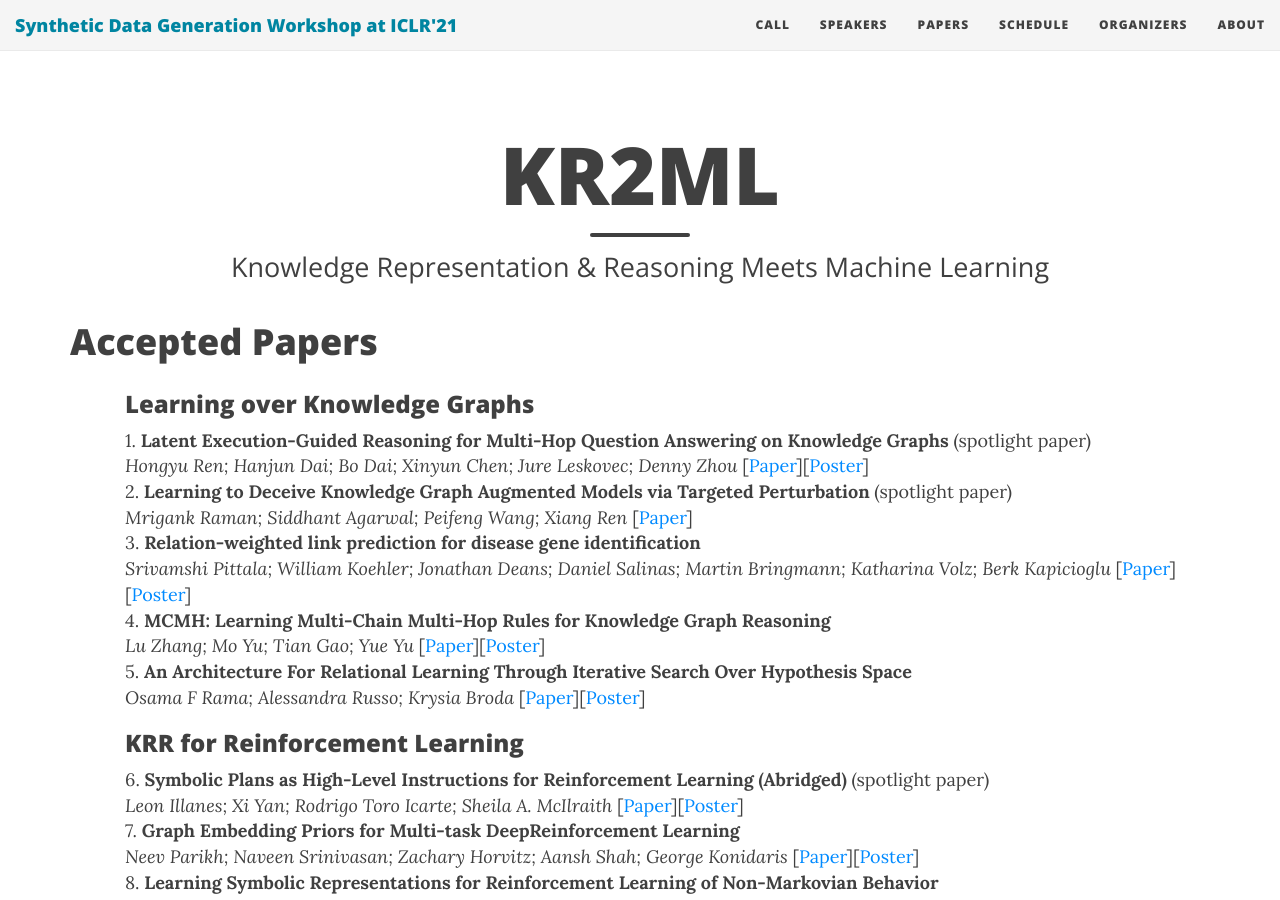
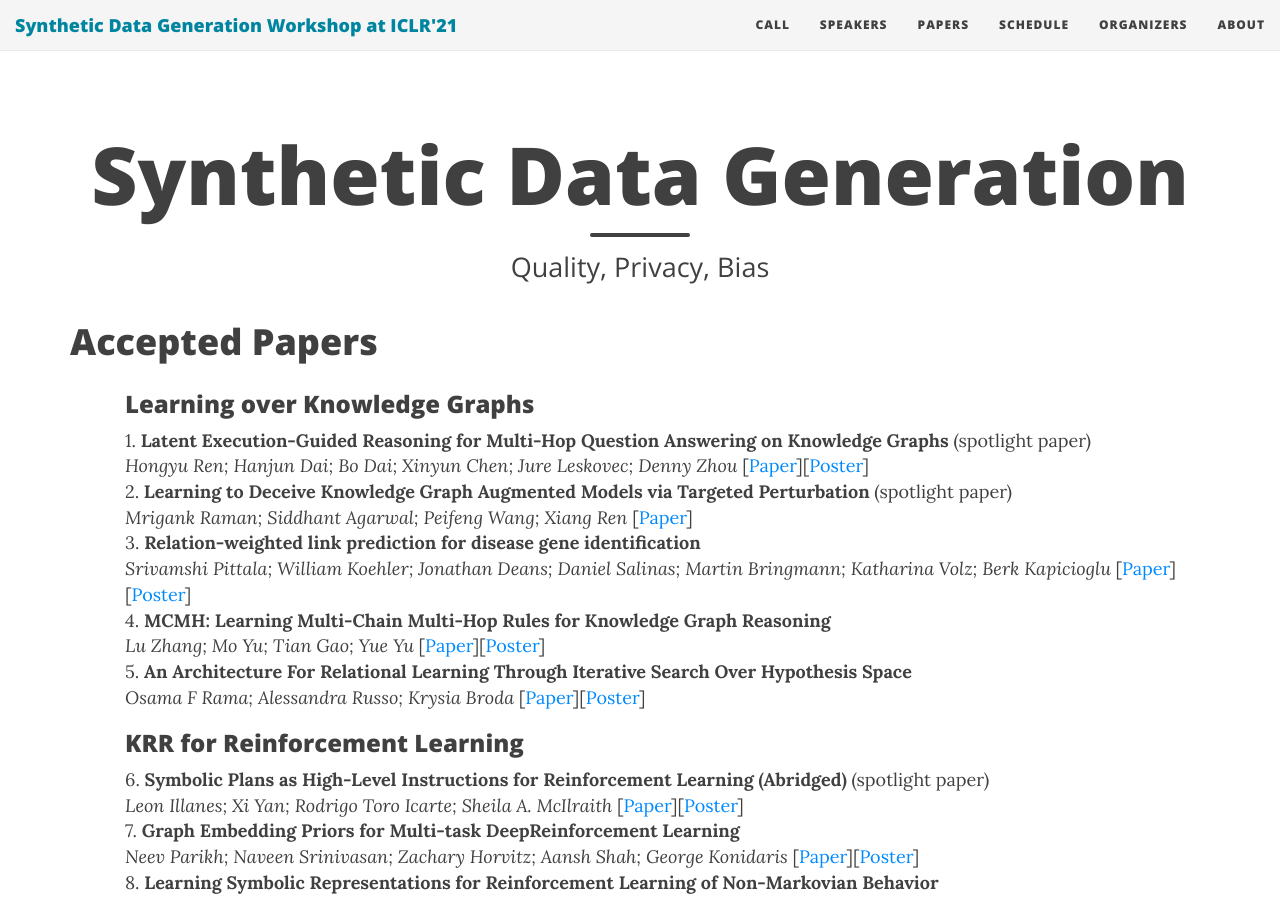
Before and after one commit to sdg-quality-privacy-bias/sdg-quality-privacy-bias.github.io, a Jekyll site: the page built from papers.md, in a window 1280 px wide and 900 px high. Built offline with Jekyll 4.4.1, drawn with Linux system fonts in a browser that asks for light colours; nearby versions of some CDN libraries.

```diff
--- a/papers.md
+++ b/papers.md
@@ -1,7 +1,7 @@
 ---
 layout: page
-title: KR2ML
-subtitle: Knowledge Representation & Reasoning Meets Machine Learning
+title: Synthetic Data Generation
+subtitle: Quality, Privacy, Bias
 use-site-title: true
 ---
 
```
